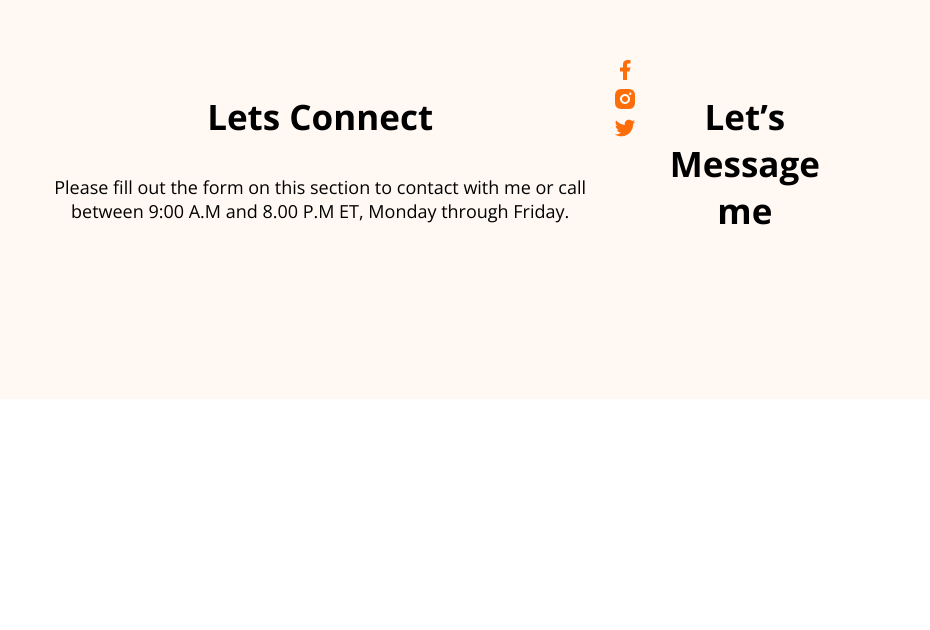
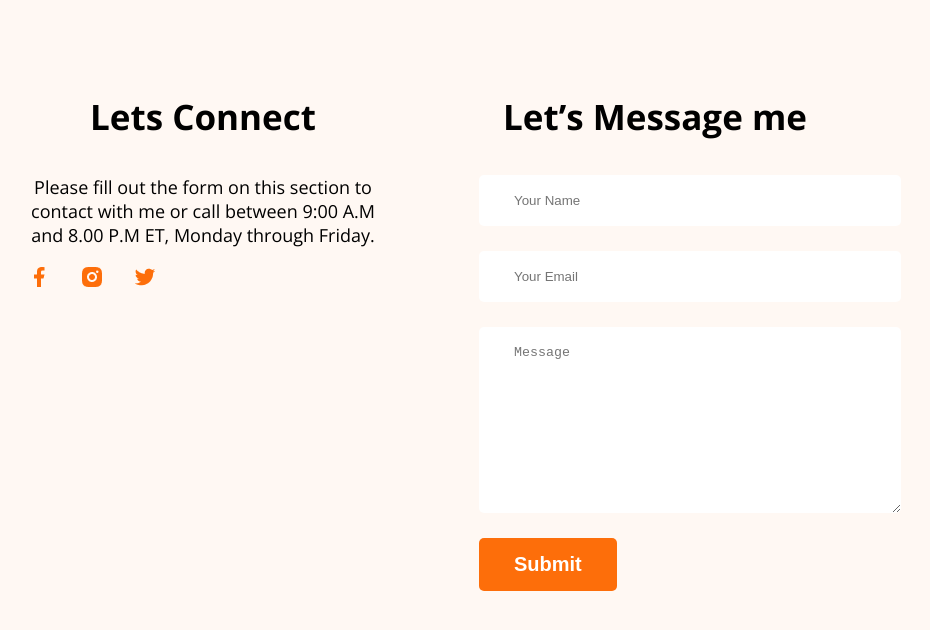
Before and after one commit to mstr5820/developer-portfolio, a plain HTML site: page index.html in a window 1280 px wide. Shown: the part 3408-4038 px from the top of the page, without its empty margins (211-1141 px from the left). Before the commit the page ends 3815 px from the top, so only its background shows below. Drawn offline with nearby package versions, Linux system fonts and the light colour scheme.

Commit message:
all done

```diff
--- a/index.html
+++ b/index.html
@@ -149,14 +149,20 @@
         <div class="fotcom">
             <h3 class="sectitle">Lets Connect</h3>
             <p class="secdip">Please fill out the form on this section to contact with me or call between 9:00 A.M and 8.00 P.M ET, Monday through Friday.</p>
-        </div>
-        <div class="so-link">
-            <a href=""><img src="images/icons/facebook.png" alt=""></a>
-            <a href=""><img src="images/icons/insta.png" alt=""></a>
-            <a href=""><img src="images/icons/twitter.png" alt=""></a>
+            <div class="so-link">
+                <a href=""><img src="images/icons/facebook.png" alt=""></a>
+                <a href=""><img src="images/icons/insta.png" alt=""></a>
+                <a href=""><img src="images/icons/twitter.png" alt=""></a>
+            </div>
         </div>
         <div class="fotcom">
             <h3 class="sectitle">Let’s Message me</h3>
+            <form class="con-form" action="">
+                <input type="text" placeholder="Your Name">
+                <input type="email" name="" placeholder="Your Email" id="">
+                <textarea name="" id="" placeholder="Message" cols="30" rows="10"></textarea>
+                <input class="btn-pri" type="submit" value="Submit">
+            </form>
         </div>
     </footer>
 
--- a/styles/portfolio.css
+++ b/styles/portfolio.css
@@ -177,7 +177,6 @@ main>section {
 .recon {
     display: flex;
     gap: 70px;
-    text-align: center;
 }
 
 .reitem-title {
@@ -196,12 +195,12 @@ main>section {
 }
 
 .reitem-dic {
-    color:  #757575;
+    color: #757575;
     font-size: 16px;
     font-weight: 400;
 }
 
-.download-cv{
+.download-cv {
     text-align: center;
     margin-top: 50px;
     margin-bottom: 113px;
@@ -209,8 +208,30 @@ main>section {
 
 /* foter style */
 
-footer{
+footer {
     display: flex;
+    gap: 100px;
     background: #FFF8F3;
+    margin-top: 100px;
     padding: 130px 230px;
 }
+
+.fotcom {
+    width: 50%;
+}
+
+.con-form input[type="text"], .con-form input[type="email"],
+textarea {
+    display: block;
+    margin-bottom: 25px;
+    padding: 18px 35px;
+    color: #757575;
+    border-radius: 5px;
+    background: #FFF;
+    border: 0;
+    width: 100%;
+}
+
+.so-link a{
+    margin-right: 25px;
+}
```
